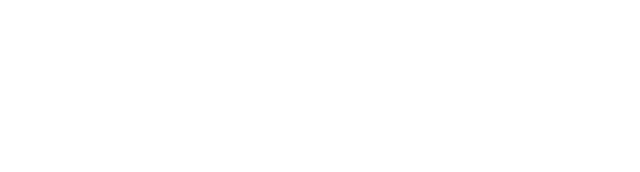
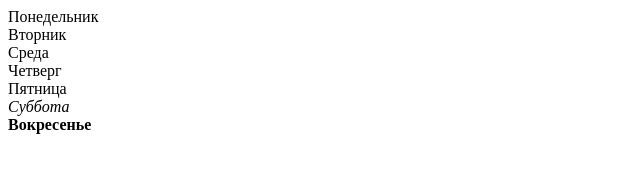
Before and after one commit to murhuhn/hard-js-projects, a plain HTML site: page index.html in a window 1280 px wide. Shown: the whole page, without its empty margins (0-640 px from the left). Drawn offline with Linux system fonts and the light colour scheme.

Commit message:
Усложненное из урока №7

```diff
--- a/index.html
+++ b/index.html
@@ -5,11 +5,14 @@
   <meta charset="UTF-8">
   <meta name="viewport" content="width=device-width, initial-scale=1.0">
   <meta http-equiv="X-UA-Compatible" content="ie=edge">
+  <link rel="stylesheet" href="style.css">
 
 </head>
 
 <body>
 
+  <div id="week"></div>
+
   <script src="script.js"></script>
 </body>
 
--- a/script.js
+++ b/script.js
@@ -1,25 +1,22 @@
-const arr = ['346', '457', '968', '275', '403', '123', '377'];
-const arrLength = arr.length;
+'use strict'
 
-for (let i = 0; i < arrLength; i++) {
-  if (arr[i].startsWith('2') || arr[i].startsWith('4')) {
-    console.log(arr[i]);
-  }
-}
+const weekData = {
+  weekArr: ['Понедельник', 'Вторник', 'Среда', 'Четверг', 'Пятница', 'Суббота', 'Вокресенье' ],
+  weekDiv: document.getElementById('week'),
+  findTodayDay: function() {
 
+    weekData.weekArr.forEach(function(item, i) {
+      let dayDiv = document.createElement('div');
+      if (i === (6 + new Date().getDay()) % 7) {
+        dayDiv.classList.add('today-day');
+      } else if (i === 5 || i === 6) {
+        dayDiv.classList.add('weekend-day');
+      }
+      dayDiv.textContent = item;
+      weekData.weekDiv.appendChild(dayDiv);
 
+    });
+  },
+};
 
-const primeNumbers = function() {
-numbers:
-  for (var i = 2; i < 101; i++) {
-
-    for (var j = 2; j < i; j++) {
-
-      if (i % j == 0)  continue numbers;
-
-     }
-    console.log(+ i + ' - ' + ' делители этого числа: 1 и ' + i);
-  }
-}
-
-primeNumbers();
+weekData.findTodayDay();
--- /dev/null
+++ b/style.css
@@ -0,0 +1,6 @@
+.today-day {
+  font-weight: bold;
+}
+.weekend-day {
+  font-style: italic;
+}
```
